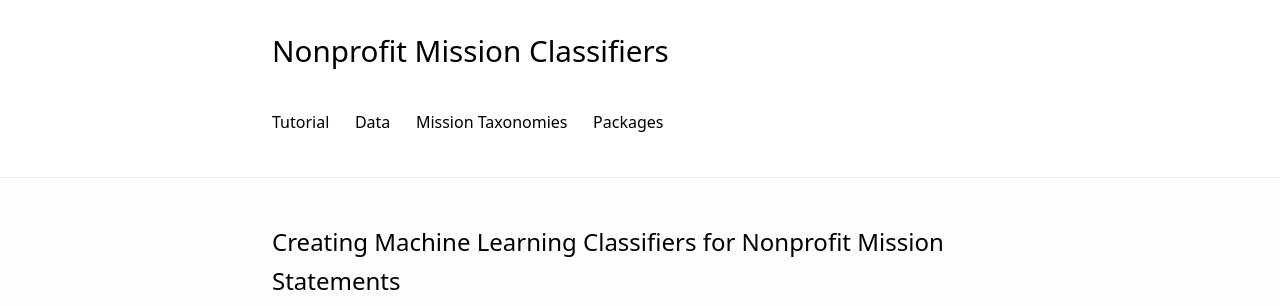
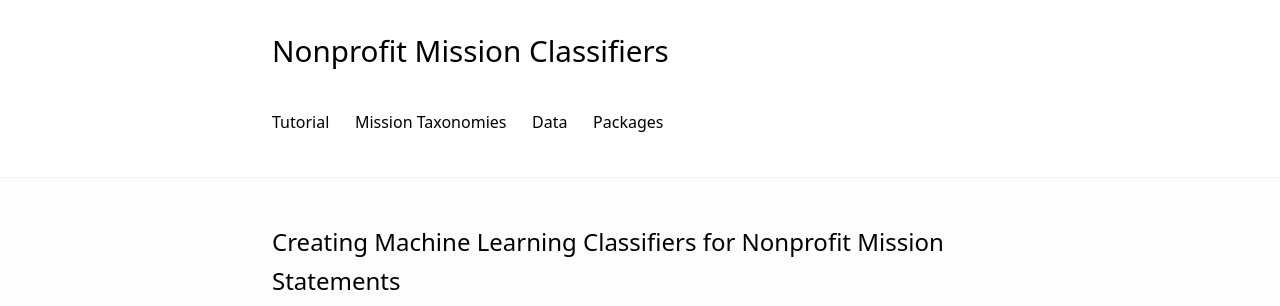
Before and after one commit to Nonprofit-Open-Data-Collective/machine_learning_mission_codes, a Jekyll site: the page built from docs/index.md, in a window 1280 px wide. Shown: the top 306 px of the page. Built offline with Jekyll 4.4.1, drawn with Linux system fonts in a browser that asks for light colours; part of the change alters nothing that is shown.

```diff
--- a/docs/_config.yml
+++ b/docs/_config.yml
@@ -16,8 +16,8 @@ minimal_theme: false         # radically minimalistic theme
 
 navigation:                  # show navigation links in the header
   - index.md
+  - taxonomies.md
   - data.md
-  - taxonomies.md
   - packages.md
 
 
```
